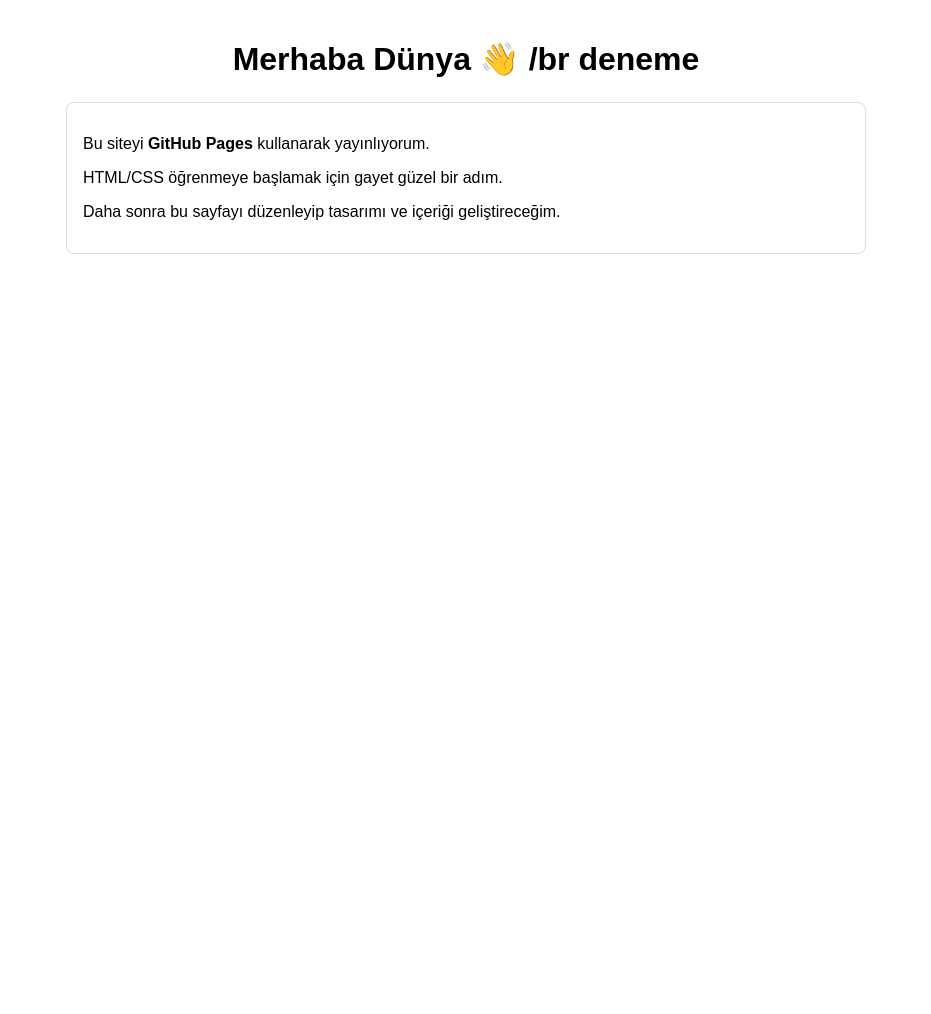
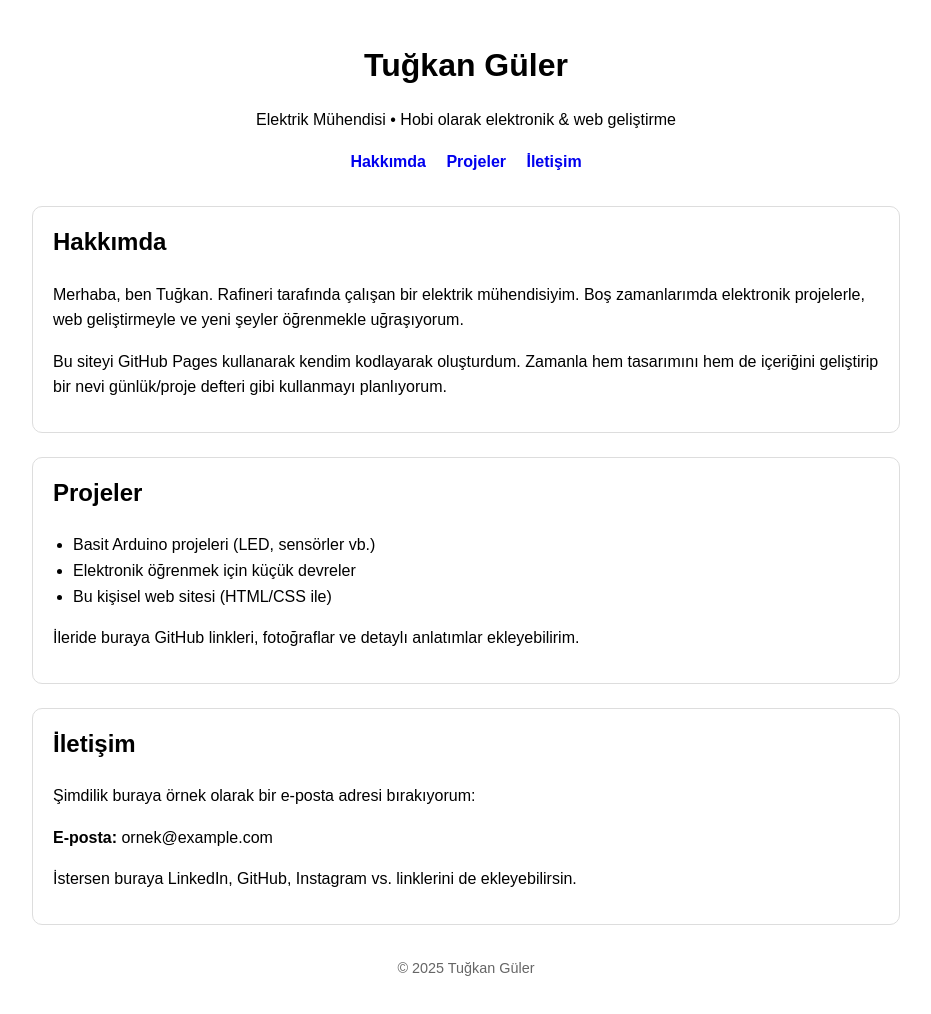
Before and after one commit to ATugkan/my-first-site, a plain HTML site: page index.html in a window 1280 px wide. Shown: the whole page, without its empty margins (174-1105 px from the left). Before the commit the page ends 800 px from the top, so only its background shows below. Drawn offline with Linux system fonts and the light colour scheme.

Commit message:
Update title and restructure HTML layout

```diff
--- a/index.html
+++ b/index.html
@@ -2,31 +2,111 @@
 <html lang="tr">
 <head>
   <meta charset="UTF-8" />
-  <title>Tuğkan'ın İlk Web Sitesi</title>
+  <title>Tuğkan Güler | Kişisel Site</title>
   <style>
+    * {
+      box-sizing: border-box;
+    }
     body {
       font-family: Arial, sans-serif;
-      max-width: 800px;
+      max-width: 900px;
       margin: 40px auto;
-      padding: 0 16px;
+      padding: 0 16px 40px;
+      line-height: 1.6;
+    }
+    header {
+      text-align: center;
+      margin-bottom: 32px;
+    }
+    nav a {
+      margin: 0 8px;
+      text-decoration: none;
+      font-weight: bold;
+    }
+    nav a:hover {
+      text-decoration: underline;
+    }
+    .section {
+      border: 1px solid #ddd;
+      border-radius: 10px;
+      padding: 16px 20px;
+      margin-top: 24px;
     }
     h1 {
+      margin-bottom: 8px;
+    }
+    h2 {
+      margin-top: 0;
+    }
+    ul {
+      padding-left: 20px;
+    }
+    footer {
+      margin-top: 32px;
       text-align: center;
-    }
-    .card {
-      border: 1px solid #ddd;
-      padding: 16px;
-      border-radius: 8px;
-      margin-top: 24px;
+      font-size: 0.9rem;
+      color: #666;
     }
   </style>
 </head>
 <body>
-  <h1>Merhaba Dünya 👋 /br deneme</h1>
-  <div class="card">
-    <p>Bu siteyi <strong>GitHub Pages</strong> kullanarak yayınlıyorum.</p>
-    <p>HTML/CSS öğrenmeye başlamak için gayet güzel bir adım.</p>
-    <p>Daha sonra bu sayfayı düzenleyip tasarımı ve içeriği geliştireceğim.</p>
-  </div>
+  <header>
+    <h1>Tuğkan Güler</h1>
+    <p>Elektrik Mühendisi • Hobi olarak elektronik & web geliştirme</p>
+    <nav>
+      <a href="#hakkimda">Hakkımda</a>
+      <a href="#projeler">Projeler</a>
+      <a href="#iletisim">İletişim</a>
+    </nav>
+  </header>
+
+  <section id="hakkimda" class="section">
+    <h2>Hakkımda</h2>
+    <p>
+      Merhaba, ben Tuğkan. Rafineri tarafında çalışan bir elektrik mühendisiyim.
+      Boş zamanlarımda elektronik projelerle, web geliştirmeyle ve yeni şeyler
+      öğrenmekle uğraşıyorum.
+    </p>
+    <p>
+      Bu siteyi GitHub Pages kullanarak kendim kodlayarak oluşturdum.
+      Zamanla hem tasarımını hem de içeriğini geliştirip bir nevi günlük/proje
+      defteri gibi kullanmayı planlıyorum.
+    </p>
+  </section>
+
+  <section id="projeler" class="section">
+    <h2>Projeler</h2>
+    <ul>
+      <li>Basit Arduino projeleri (LED, sensörler vb.)</li>
+      <li>Elektronik öğrenmek için küçük devreler</li>
+      <li>Bu kişisel web sitesi (HTML/CSS ile)</li>
+    </ul>
+    <p>
+      İleride buraya GitHub linkleri, fotoğraflar ve detaylı anlatımlar
+      ekleyebilirim.
+    </p>
+  </section>
+
+  <section id="iletisim" class="section">
+    <h2>İletişim</h2>
+    <p>
+      Şimdilik buraya örnek olarak bir e-posta adresi bırakıyorum:
+    </p>
+    <p>
+      <strong>E-posta:</strong> ornek@example.com
+    </p>
+    <p>
+      İstersen buraya LinkedIn, GitHub, Instagram vs. linklerini de ekleyebilirsin.
+    </p>
+  </section>
+
+  <footer>
+    © <span id="yil"></span> Tuğkan Güler
+  </footer>
+
+  <script>
+    // Altta otomatik yıl yazsın
+    document.getElementById("yil").textContent = new Date().getFullYear();
+  </script>
 </body>
 </html>
```
